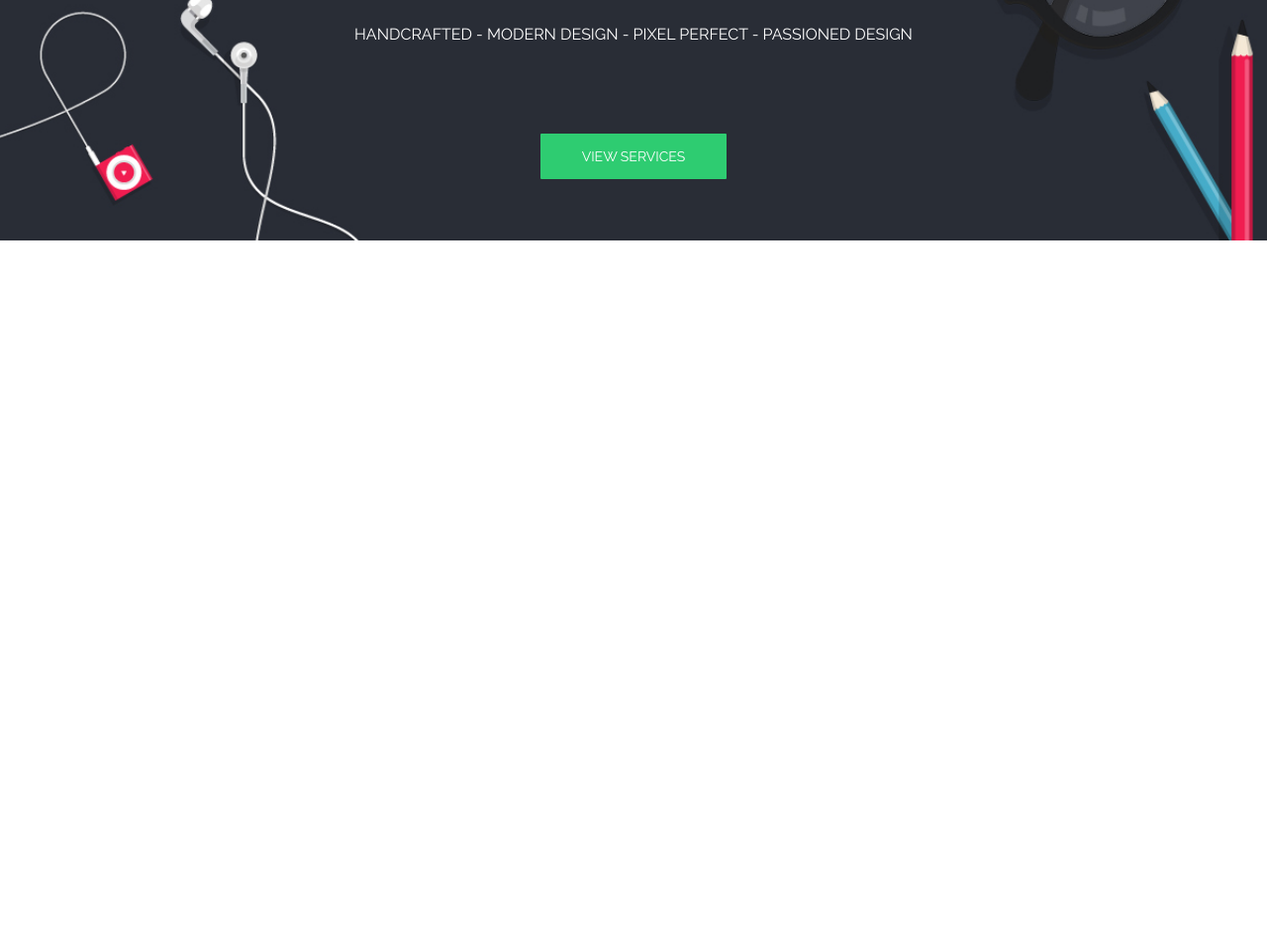
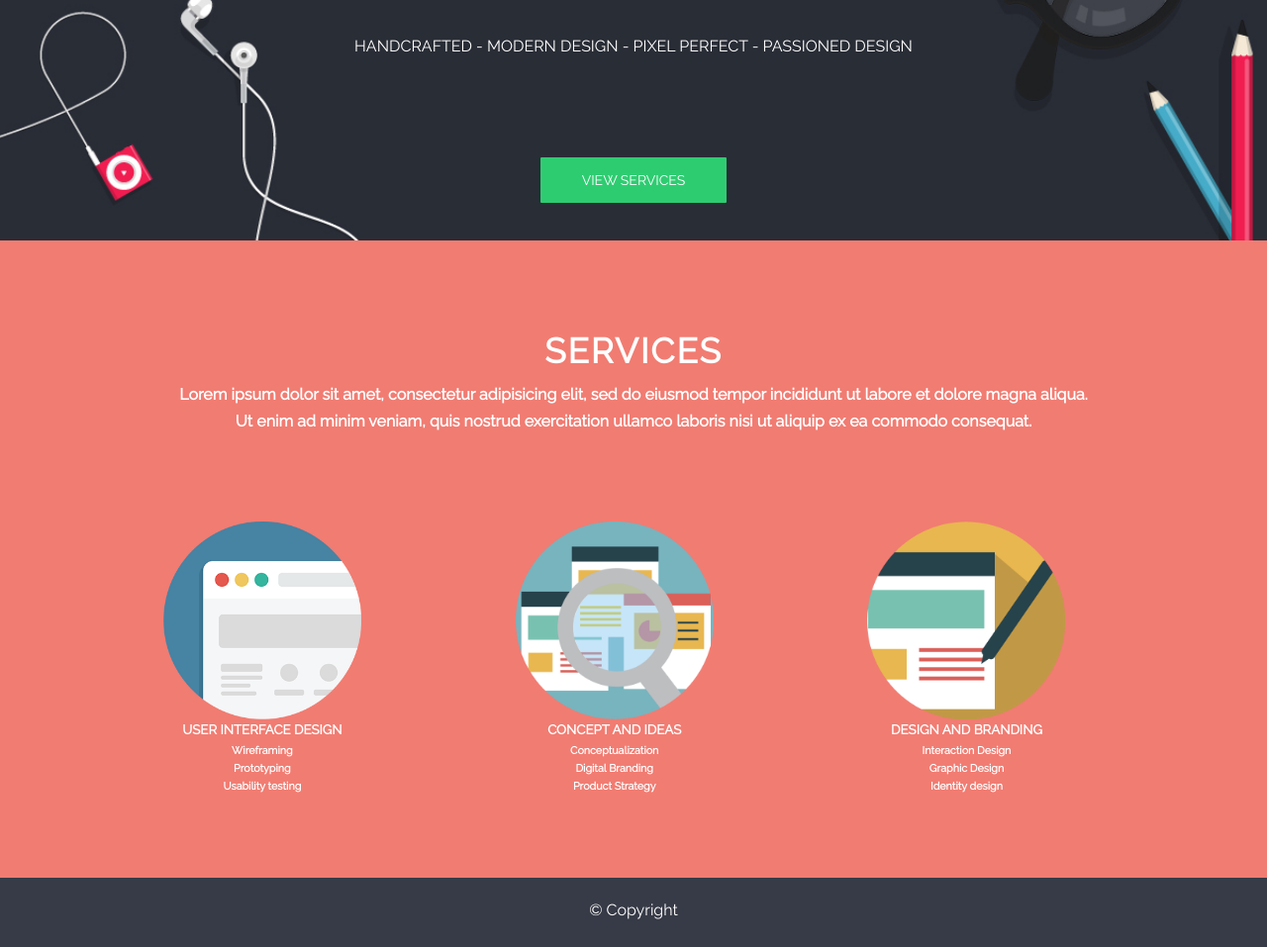
Before and after one commit to AdrianaHY/Grid_applove, a plain HTML site: page index.html in a window 1280 px wide. Shown: the part 391-1348 px from the top of the page at 99% size. Before the commit the page ends 800 px from the top, so only its background shows below. Drawn offline with Linux system fonts and the light colour scheme.

Commit message:
Primera parte con la maquetación, sin funcionalidad

```diff
--- a/css/main.css
+++ b/css/main.css
@@ -38,8 +38,8 @@ a:hover {
 }
 
 .link{
-  font-weight: 700;
-  padding:21px;
+  font-weight:700 ;
+  padding:5px;
   display:inline-block;
 }
 .logo{
@@ -52,7 +52,7 @@ header{
   top:0;
 }
 .menu{
-  padding:14 ps 70px;
+  padding:14px 70px;
   overflow:auto;
 }
 #home{
@@ -89,3 +89,29 @@ header{
 .palabra-home{
   color:#fff;
 }
+#services{
+  background-color: #F17C72;
+  text-align: center;
+  color: #fff;
+  padding: 70px 7px;
+}
+.box-services{
+  display:inline-block;;
+  width:30%;
+  margin-top: 63px;
+}
+.text-services{
+  font-size: 35px;
+  letter-spacing: 2px;
+}
+.contenedor-imagenes{
+  padding-left: 80px;
+}
+
+footer{
+  text-align:center;
+  height:70px;
+  background: #373B47;
+  color: #fff;
+  padding-top: 7px;
+}
--- a/index.html
+++ b/index.html
@@ -14,32 +14,100 @@
 	<!-- Escribe el HTML aquí -->
 	<header class="container">
 		<div class="row menu container">
-			<a href="#" class="col-4 text-uppercase link">Services</a>
-			<a href="#" class="col-4 text-uppercase link">Work</a>
-			<a href="#" class="col-3 text-uppercase link">The team</a>
-			<img src="assets/images/logo-r.png" class="col-1 logo" width="70">
+			<div class="col-3">
+				<a href="#" class=" text-uppercase link">Services</a>
+			</div>
+			<div class="col-3">
+				<a href="#" class=" text-uppercase link">Work</a>
+			</div>
+			<div class="col-3">
+				<a href="#" class=" text-uppercase link">The team</a>
+			</div>
+			<div class="col-3">
+				<img src="assets/images/logo-r.png" class=" logo" width="70">
+			</div>
+
 		</div>
 	</header>
 
 	<section class="container" id="home">
 		<div class="row contenedor">
-			<h2 class="col-12">YOU JUST FOUND AN UNTILMATE</h2>
+			<div class="col-12">
+				<h2>YOU JUST FOUND AN UNTILMATE</h2>
 			</div>
+		</div>
+
 		<div class="row">
-			<h1 CLASS="col-12 text-uppercase text-home mb-0">
+			<div class="col-12">
+				<h1 class="text-uppercase text-home mb-0">
 					we are applove from heart
 				</h1>
 			</div>
+		</div>
+
 		<div class="row">
+			<div class="col-12">
 				<p class="col-12 text-uppercase mt-0 palabra-home">HANDCRAFTED - MODERN DESIGN -
 					PIXEL PERFECT - PASSIONED DESIGN
 				</p>
 			</div>
+		</div>
 		<div class="row">
-			<span class="col-12"><a href="#services" class="  btn-home">View services</a></span>
+			<span class="col-12">
+				<a href="#services" class="  btn-home">View services</a>
+			</span>
 		</div>
 
 	</section>
+
+	<section class="container" id="services">
+		<div class="row">
+			<div class="col-12">
+				<h2 class=" text-uppercase text-services mt-0">Services</h2>
+	 			<h4>
+					Lorem ipsum dolor sit amet, consectetur adipisicing elit,
+					 sed do eiusmod tempor incididunt ut labore et dolore magna aliqua. <br>
+					 Ut enim ad minim veniam, quis nostrud exercitation
+					  ullamco laboris nisi ut aliquip ex ea commodo consequat.
+				</h4>
+			</div>
+		</div>
+
+		<div class="row contenedor-imagenes">
+			<div class=" col-4 box-services">
+				<img class="" src="assets/images/website.png" width="200">
+				<h5 class=" mb-0">USER INTERFACE DESIGN</h5>
+				<h6 class=" m-0">Wireframing</h6>
+				<h6 class=" m-0">Prototyping</h6>
+				<h6 class=" m-0">Usability testing</h6>
+			</div>
+
+
+			<div class=" col-4 box-services">
+				<img class="" src="assets/images/img-1.png" width="200">
+				<h5 class=" mb-0">CONCEPT AND IDEAS</h5>
+				<h6 class=" m-0">Conceptualization</h6>
+				<h6 class=" m-0">Digital Branding</h6>
+				<h6 class=" m-0">Product Strategy</h6>
+			</div>
+
+			<div class="col-4 box-services">
+				<img class="" src="assets/images/lapiz.png" width="200">
+				<h5 class="mb-0">DESIGN AND BRANDING</h5>
+				<h6 class=" m-0">Interaction Design</h6>
+				<h6 class=" m-0">Graphic Design</h6>
+				<h6 class=" m-0">Identity design</h6>
+			</div>
+		</div>
+	</section>
+
+	<footer class="container">
+		<div class="row">
+			<div class="col-12">
+				<p>© Copyright</p>
+			</div>
+		</div>
+	</footer>
 
 	<!-- Enlaza tu JS aquí -->
 
```
Lines whose indentation alone changed are shown as unchanged.
